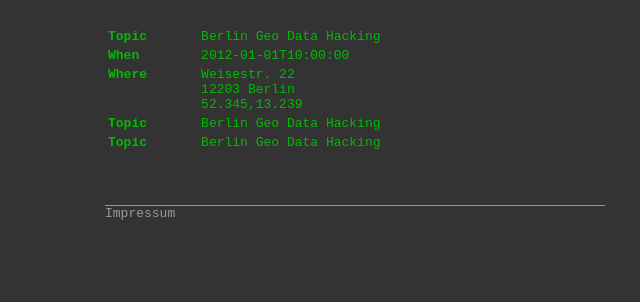
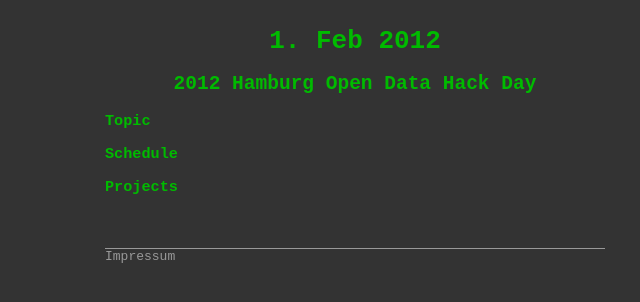
Before and after one commit to opendatahackday/opendatahackday.github.com, a Jekyll site: the page built from hamburg/_posts/2012-02-01-index.md, in a window 1280 px wide. Shown: the top 302 px of the page, without its empty margins (285-925 px from the left). Built offline with Jekyll 4.4.1, drawn with Linux system fonts in a browser that asks for light colours; some web fonts are replaced.

Commit message:
Markdown style for future Hamburg post

```diff
--- a/CNAME
+++ /dev/null
@@ -1 +0,0 @@
-hackday.net
--- a/hamburg/_posts/2012-02-01-index.md
+++ b/hamburg/_posts/2012-02-01-index.md
@@ -2,35 +2,18 @@
 layout: hackday
 title: 2012 Hamburg Open Data Hack Day
 city: Hamburg
+starts: 2011-02-01 10:00:00
+ends: 2011-02-01 19:00:00
 tags:
   - upcoming
 ---
-<table>
-  <tbody>
-    <tr>
-      <td>Topic</td>
-      <td>Berlin Geo Data Hacking</td>
-    </tr>
-    <tr>
-      <td>When</td>
-      <td>2012-01-01T10:00:00</td>
-    </tr>
-    <tr>
-      <td>Where</td>
-      <td>Weisestr. 22<br/>12203 Berlin<br/>52.345,13.239</td>
-    </tr>
-<!--       <tr>
-      <td colspan="2">
-        <img src="berlin.png" alt="location map"/>
-      </td>
-    </tr> -->
-    <tr>
-      <td>Topic</td>
-      <td>Berlin Geo Data Hacking</td>
-    </tr>
-    <tr>
-      <td>Topic</td>
-      <td>Berlin Geo Data Hacking</td>
-    </tr>
-  </tbody>
-</table>
+# 1. Feb 2012
+## {{ page.title }}
+
+### Topic
+
+
+### Schedule
+
+
+### Projects
```
